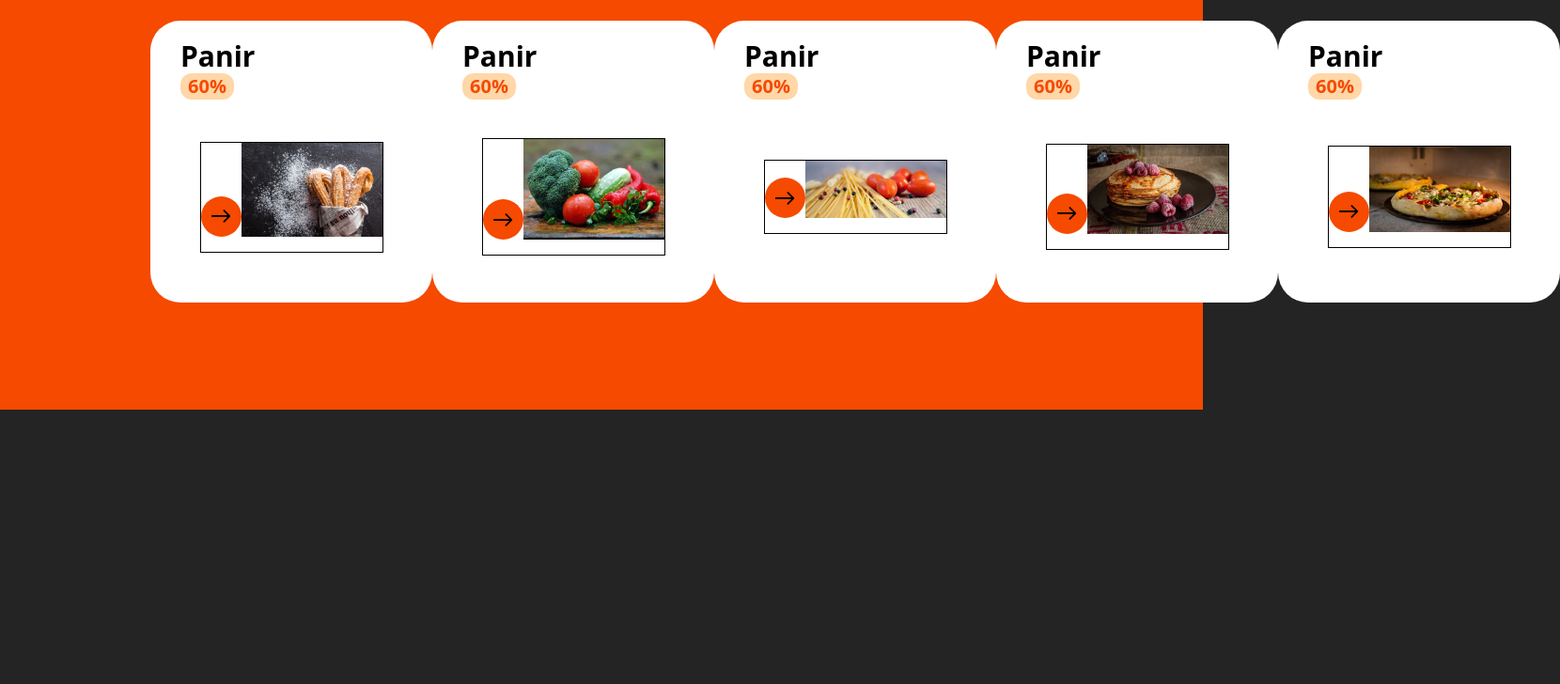
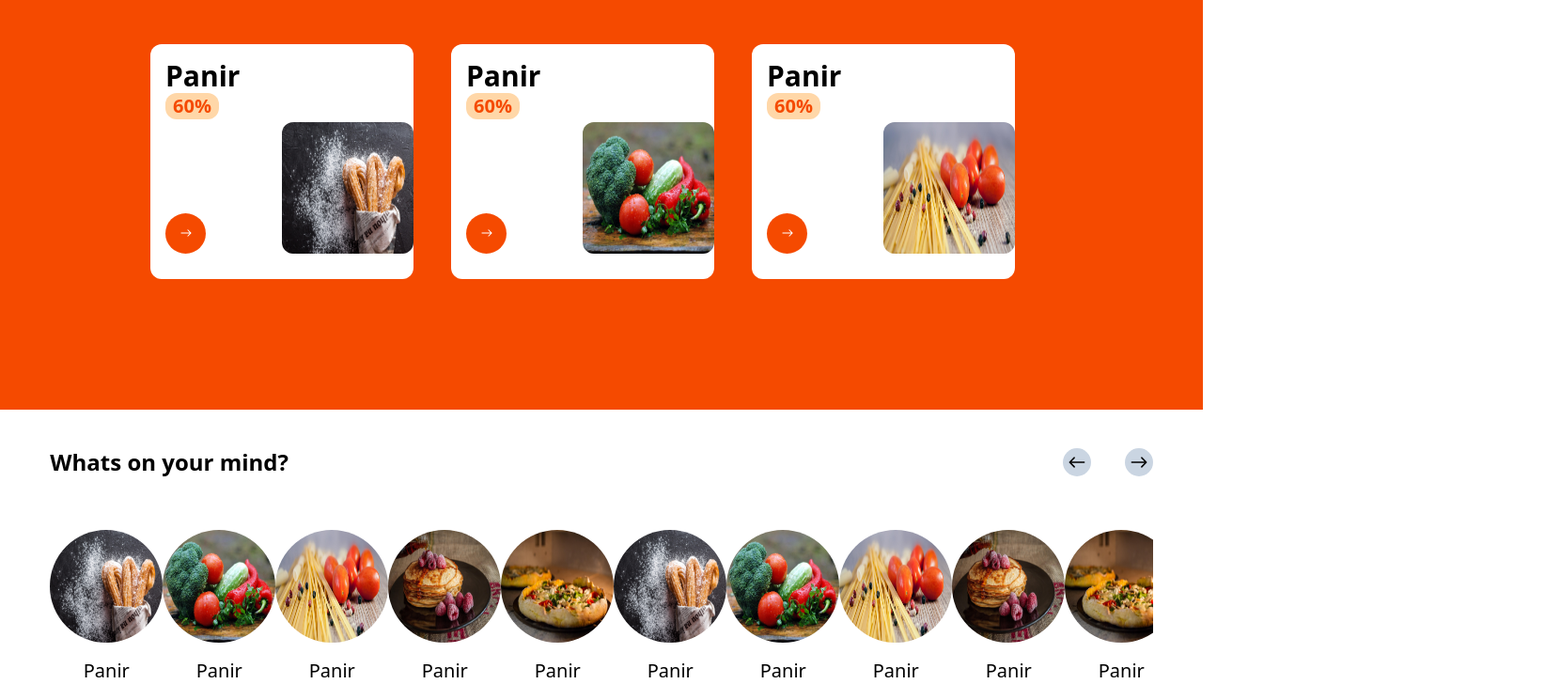
Before and after one commit to BalramMurmu413/LogiOne, a React (Vite) app in the folder frontend/: page / in a window 1280 px wide. Shown: the part 493-1221 px from the top of the page at 94% size, 1660 px wide, since content can reach past the window. Before the commit the page ends 929 px from the top, so only its background shows below. Built offline with nearby package versions, Linux system fonts and the light colour scheme.

Commit message:
basic working on landing page

```diff
--- a/frontend/src/Api/FoodAPi.js
+++ b/frontend/src/Api/FoodAPi.js
@@ -1,5 +1,37 @@
 const FoodApi = [
     {
+        thumbnail: "./images/image1.jpg",
+        title: "Panir",
+        offer: "60%",
+        rating: 4.3,
+    },
+      {
+         thumbnail: "./images/image2.jpg",
+        title: "Panir",
+        offer: "60%",
+        rating: 4.3,
+    },
+
+      {
+        thumbnail: "./images/image3.jpg",
+        title: "Panir",
+        offer: "60%",
+        rating: 4.3,
+    },
+
+      {
+         thumbnail: "./images/image4.jpg",
+        title: "Panir",
+        offer: "60%",
+        rating: 4.3,
+    },
+
+      {
+      thumbnail: "./images/image5.jpg",
+        title: "Panir",
+        offer: "60%",
+        rating: 4.3,
+    },{
         thumbnail: "./images/image1.jpg",
         title: "Panir",
         offer: "60%",
--- /dev/null
+++ b/frontend/src/Componants/Card.jsx
@@ -0,0 +1,39 @@
+import React, { useState } from 'react'
+import { IoIosArrowRoundForward } from "react-icons/io";
+
+import FoodApi from '../Api/FoodAPi';
+
+export default function Card() {
+
+    const [foodApi, setFoodApi] = useState([])
+const fetchFoodAPI = async()=>{
+    const responce = await fetch('https://spoonacular-recipe-food-nutrition-v1.p.rapidapi.com/recipes/random?tags=vegetarian%2Cdessert&number=1')
+    const data = await responce.json()
+    setFoodApi(data)
+}
+
+  return (
+<div className='flex w-[960px] justify-around gap-10 overflow-hidden'>
+        {
+            FoodApi.map((item, index) =>{
+                return <>
+                    <div className='h-[250px] shrink-0  w-[280px] rounded-xl bg-white text-black flex-col flex items-start overflow-hidden  justify-between p-4'>
+                 <div className='items-start flex flex-col  '>
+            <h1 className='font-bold text-3xl'>{item.title}</h1>
+            <p className='font-semibold text-2xl'>{item.hotel}</p>
+            <span className='font-semibold text-xl bg-orange-200 rounded-xl px-2  text-orange-600'>{item.offer}</span>
+        </div>
+        <div className='flex flex-row items-end w-full m-auto justify-between pb-2 '>
+            <span className='w-[43px] rounded-full h-[43px] flex items-center justify-center bg-orange-600'>
+        <IoIosArrowRoundForward className='text-xl text-white font-bold '/>
+            </span>
+        <img src={item.thumbnail} alt="" className=' size-35 rounded-xl object-bottom-right -mr-4' />
+
+        </div>
+        </div>
+                </>
+            })
+        }
+        </div>
+  )
+}
--- /dev/null
+++ b/frontend/src/Componants/FoodCards.jsx
@@ -0,0 +1,44 @@
+import React from 'react'
+import { IoIosArrowRoundForward } from "react-icons/io";
+import { IoIosArrowRoundBack } from "react-icons/io";
+
+import FoodApi from '../Api/FoodAPi.js'
+
+
+export default function FoodCards() {
+  return (
+    <>
+    <section className='w-11/12  m-auto h-auto'>
+    <div>
+<div className='my-10 flex items-center justify-between '>
+    <h1 className='text-2xl font-bold'>Whats on your mind?</h1>
+    <div className='flex items-center justify-between gap-9'>
+        <IoIosArrowRoundBack className='flex text-3xl bg-slate-300  text-black rounded-full font-bold'/>
+        <IoIosArrowRoundForward className='flex text-3xl bg-slate-300  text-black rounded-full font-bold'/>
+
+    </div>
+</div>
+
+<div className='flex justify-between overflow-hidden '>
+    {
+        FoodApi.map((items, index) =>{
+            return<>
+            <div className='flex flex-col items-center justify-center shrink-0 '>
+          <img src={items.thumbnail} alt="" className='size-30 rounded-full my-4' />
+            <h1 className=' text-xl'>{items.title}</h1>
+            </div>
+
+                </>
+
+        })
+    }
+    </div>
+</div>
+
+    </section>
+
+
+
+    </>
+  )
+}
--- a/frontend/src/Componants/Header.jsx
+++ b/frontend/src/Componants/Header.jsx
@@ -40,7 +40,7 @@ export default function Header() {
     <>
       <section className=' w-[90%]   h-10 my-2 m-auto text-slate-300  flex flex-row items-center justify-between '>
         <div className='w-1/4 ml-5  '>
-          <h1 className='text-3xl  font-bold text-slate-800 cursor-pointer'><Link to='/'> Balram</Link></h1>
+          <h1 className='text-3xl       font-bold text-slate-800 cursor-pointer'><Link to='/'> Balram</Link></h1>
         </div>
 
         <div className='w-1/2  '>
--- a/frontend/src/Pages/Home.jsx
+++ b/frontend/src/Pages/Home.jsx
@@ -4,6 +4,7 @@ import Banner from '../Componants/Banner'
 import MyApps from '../Componants/MyApps'
 import Contact from './Contact'
 import Footer from '../Componants/Footer'
+import LandingPage from './LandingPage'
 
 export default function Home() {
 
@@ -19,6 +20,7 @@ export default function Home() {
     </div>
       <Header/>
     <div className=' w-full h-screen'>
+      <LandingPage/>
 
       </div>
       <Footer/>
--- a/frontend/src/Pages/LandingPage.jsx
+++ b/frontend/src/Pages/LandingPage.jsx
@@ -2,7 +2,8 @@ import React, { useEffect, useState } from 'react'
 import { IoIosArrowRoundForward } from "react-icons/io";
 import { HiLocationMarker } from "react-icons/hi";
 import { PiCaretLeftBold } from "react-icons/pi";
-import FoodApi from '../Api/FoodAPi';
+import Card from '../Componants/Card';
+import FoodCards from '../Componants/FoodCards';
 
 export default function LandingPage() {
 const Links = [
@@ -19,27 +20,13 @@ const Links = [
         icon: ""
     },
 ]
-
-
-
-
-console.log(FoodApi)
-
-
 const [location, setLocation] = useState([])
-const [foodApi, setFoodApi] = useState([])
-const fetchFoodAPI = async()=>{
-    const responce = await fetch('https://spoonacular-recipe-food-nutrition-v1.p.rapidapi.com/recipes/random?tags=vegetarian%2Cdessert&number=1')
-    const data = await responce.json()
-    setFoodApi(data)
-}
 
 const fetchLocationAPI =  async ()=>  {
 const response = await fetch("https://wft-geo-db.p.rapidapi.com/v1/geo/places/%7BplaceId%7D/distance?toPlaceId=Q60")
 const data = await response.json()
 setLocation(data)
 }
-console.log(foodApi)
 console.log(location)
 
 useEffect (
@@ -72,10 +59,13 @@ useEffect (
 
     <div className=' flex items-center flex-col justify-center h-screen mt-15'>
     <div>
-        <h1 className='text-5xl font-bold'>Order food. Discover best <br /> restaurants. Swiggy it!</h1>
+        <h1 className='text-5xl flex text-slate-800 font-bold items-center justify-between flex-col'>
+            <span>Order food. Discover best</span>
+            <span> restaurants. Swiggy it!</span>
+        </h1>
     </div>
 
-    <div className='flex gap-10 my-15'>
+    <div className='flex  w-3/5  justify-around  gap-10 my-15'>
         <div className='flex items-center'>
         <HiLocationMarker className='inline absolute text-orange-500 w-[26px] h-[26px] ml-2'/>
          <input  type="text" placeholder='Enter your  delivery location' className='text-slate-900 font-semibold px-10 bg-white py-4 min-w-96 rounded-xl outline-0 '/>
@@ -88,29 +78,8 @@ useEffect (
 
 
 
+<Card/>
 
-<div className='flex w-[960px] justify-around'>
-        {
-            FoodApi.map((item, index) =>{
-                return <>
-                    <div className='h-[300px] shrink-0 gap-3 w-[300px] rounded-4xl bg-white text-black flex-col flex items-start overflow-hidden  justify-between py-5 px-8'>
-                 <div className='items-start flex flex-col '>
-            <h1 className='font-bold text-3xl'>{item.title}</h1>
-            <p className='font-semibold text-2xl'>{item.hotel}</p>
-            <span className='font-semibold text-xl bg-orange-200 rounded-xl px-2  text-orange-600'>{item.offer}</span>
-        </div>
-        <div className='flex flex-row items-end m-auto justify-between pb-4 border'>
-            <span className='w-[43px] rounded-full h-[43px] flex items-center justify-center bg-orange-600'>
-        <IoIosArrowRoundForward className='text-4xl font-bold '/>
-            </span>
-        <img src={item.thumbnail} alt="" className='w-[150px]' />
-
-        </div>
-        </div>
-                </>
-            })
-        }
-        </div>
 
         </div>
 
@@ -118,6 +87,7 @@ useEffect (
 
 
 </section>
+<FoodCards/>
     </>
   )
 }
--- a/frontend/src/index.css
+++ b/frontend/src/index.css
@@ -5,7 +5,8 @@
 
   color-scheme: light dark;
   /* color: rgba(255, 255, 255, 0.87); */
-  background-color: #242424;
+  background-color: #ffff;
+  /* background-color: #242424; */
 
   font-synthesis: none;
   text-rendering: optimizeLegibility;
@@ -15,7 +16,8 @@
 
 @media (prefers-color-scheme: light) {
   :root {
-    color: #ffffff;
+    /* color: #ffffff; */
+    color: black;
     /* color: #213547; */
     /* background-color: #ffffff; */
   }
```
